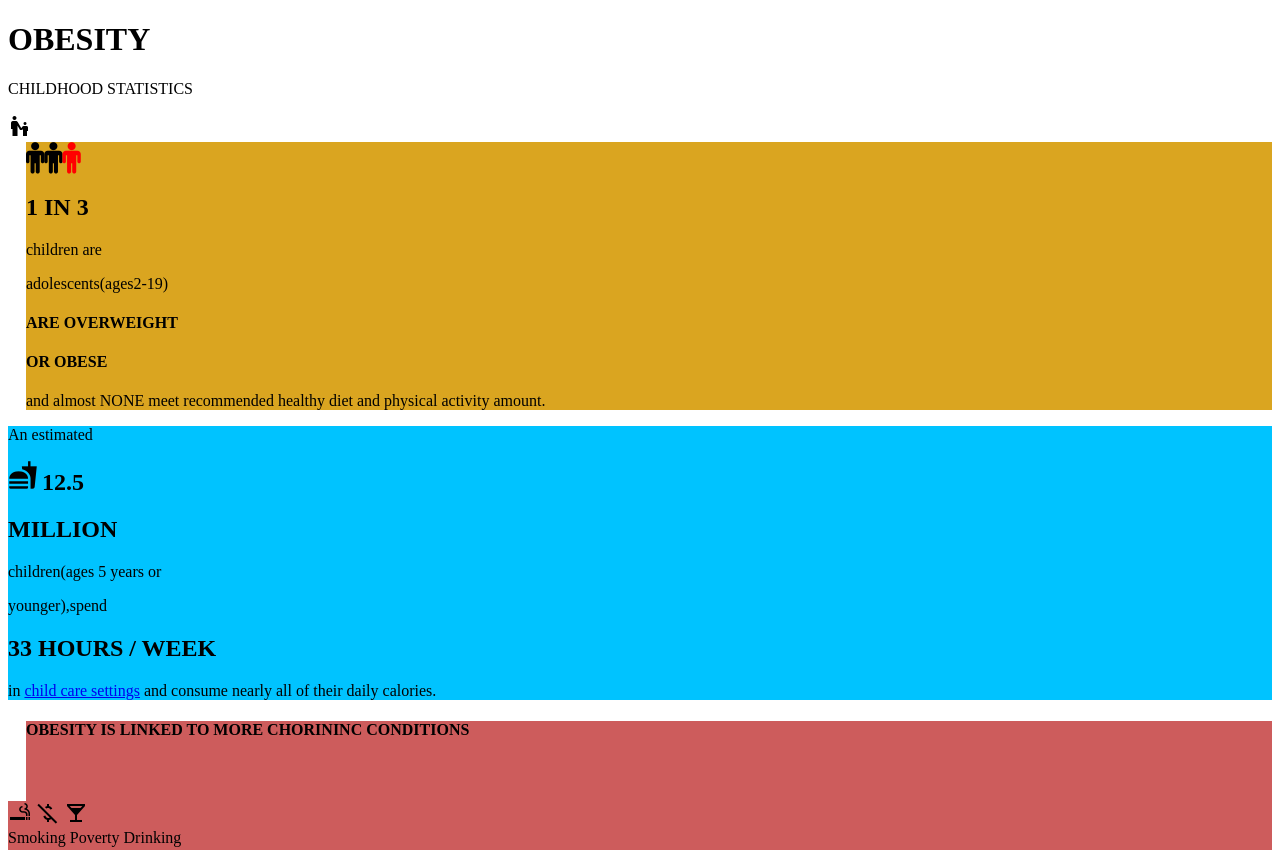
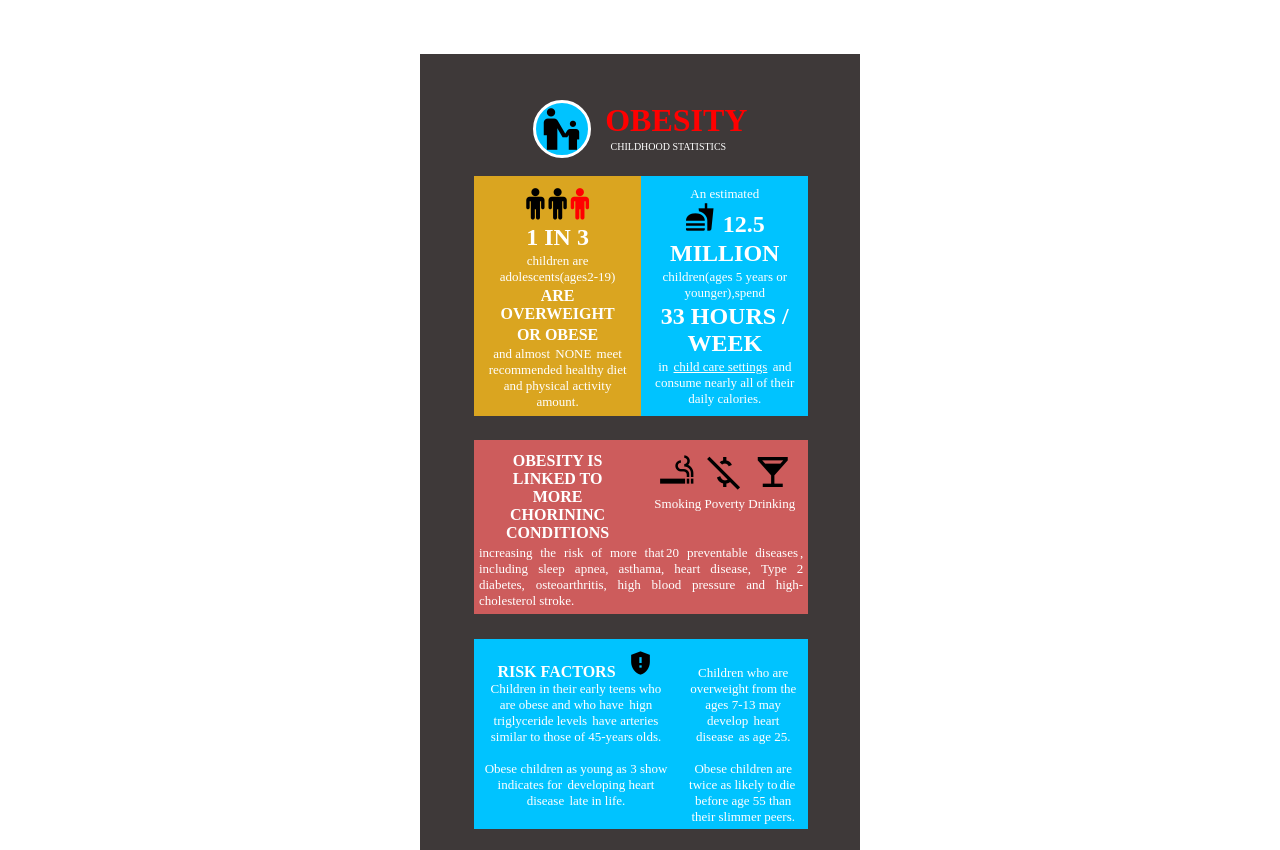
Before and after one commit to NandanaBalaram/ObesityBanner, a plain HTML site: page index.html in a window 1280 px wide. Shown: the top 850 px of the page. Drawn offline with Linux system fonts and the light colour scheme.

Commit message:
Update index.html

```diff
--- a/index.html
+++ b/index.html
@@ -11,7 +11,7 @@
     <link rel="stylesheet" href="https://cdnjs.cloudflare.com/ajax/libs/font-awesome/4.7.0/css/font-awesome.min.css"
         integrity="sha512-SfTiTlX6kk+qitfevl/7LibUOeJWlt9rbyDn92a1DqWOw9vWG2MFoays0sgObmWazO5BQPiFucnnEAjpAB+/Sw=="
         crossorigin="anonymous" referrerpolicy="no-referrer" />
-    <link rel="stylesheet" href="demo.css">
+    <link rel="stylesheet" href="index.css">
     <title>Obesity banner</title>
 </head>
 
```
